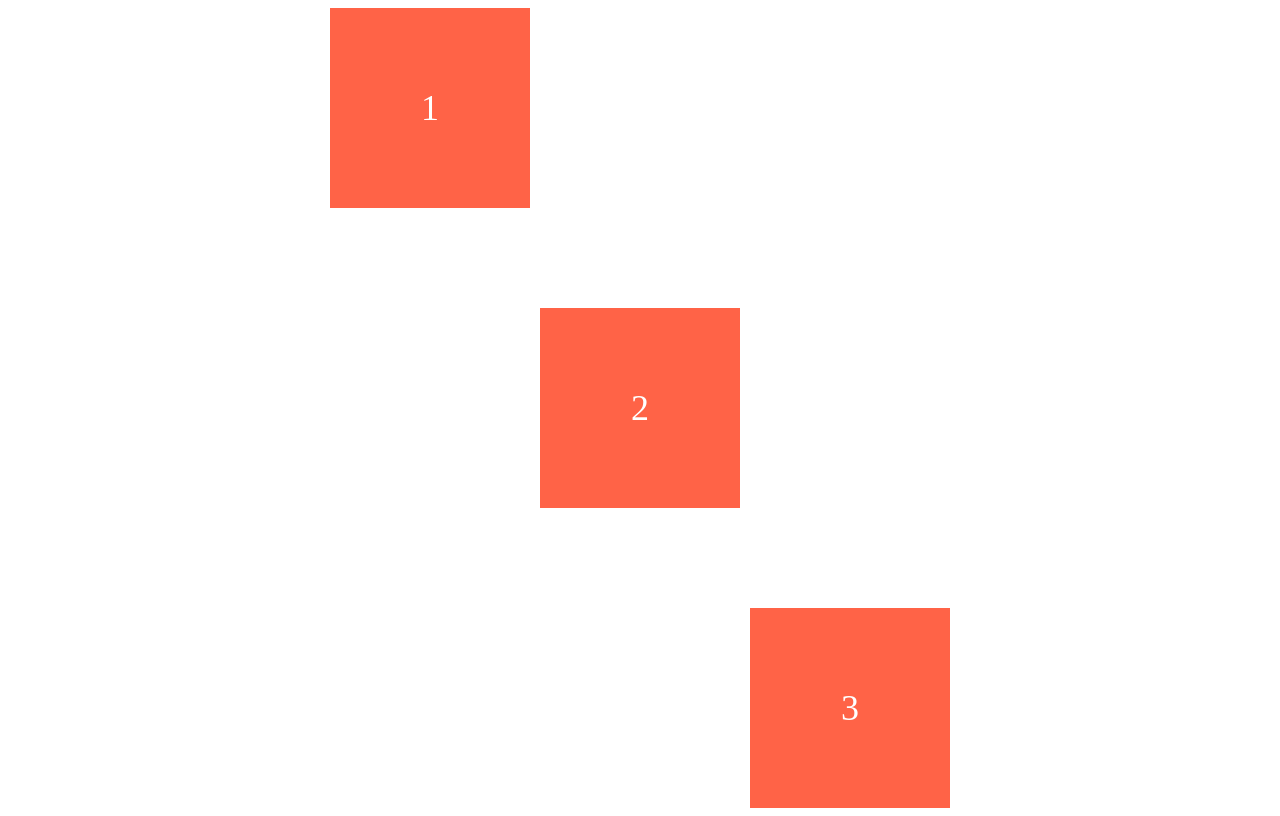
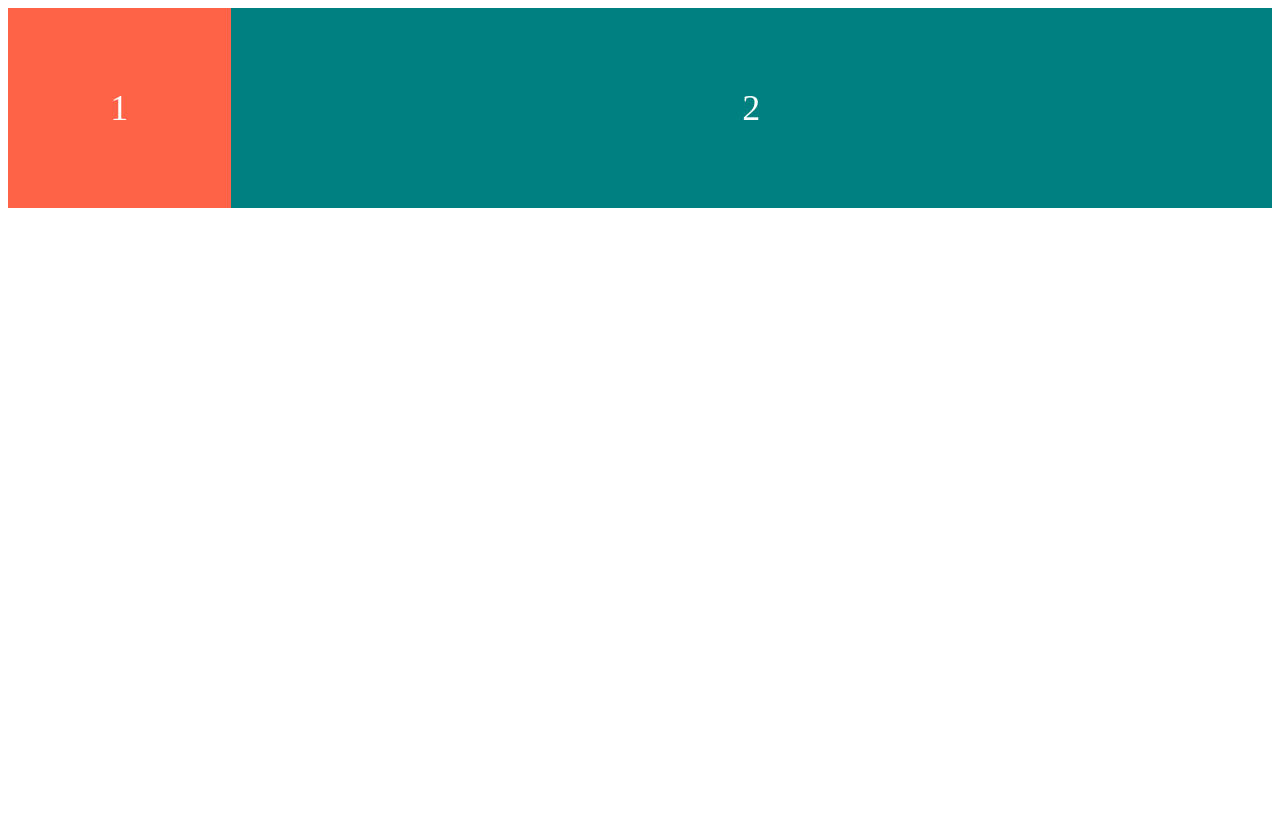
Before and after one commit to chae-chae/css-flexbox-study, a plain HTML site: page index.html in a window 1280 px wide. Drawn offline with Linux system fonts and the light colour scheme.

Commit message:
flex-grow

```diff
--- a/index.html
+++ b/index.html
@@ -10,7 +10,6 @@
     <div class="father">
       <div class="box">1</div>
       <div class="box">2</div>
-      <div class="box">3</div>
     </div>
   </body>
 </html>
--- a/style.css
+++ b/style.css
@@ -1,14 +1,11 @@
 .father {
   height: 100vh;
   display: flex;
-  gap: 10px;
   justify-content: center;
-  align-items: center;
   flex-flow: row wrap;
 }
 
 .box {
-  width: 200px;
   height: 200px;
   background-color: tomato;
   font-size: 36px;
@@ -19,9 +16,11 @@
 }
 
 .box:first-child {
-  align-self: flex-start;
+  background-color: tomato;
+  flex-grow: 1;
 }
 
 .box:last-child {
-  align-self: flex-end;
+  background-color: teal;
+  flex-grow: 5;
 }
```
